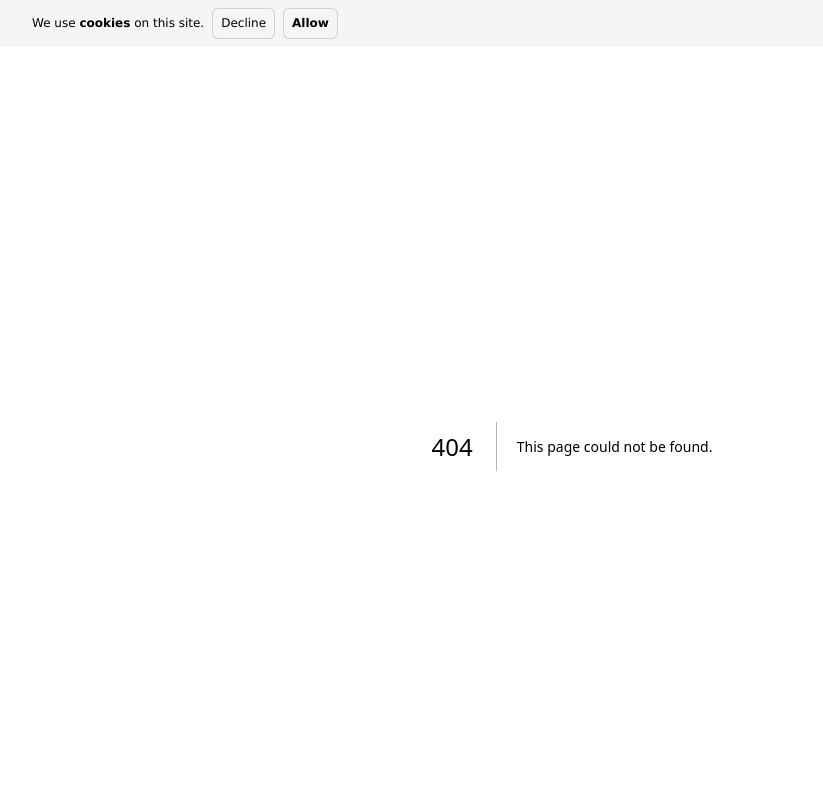
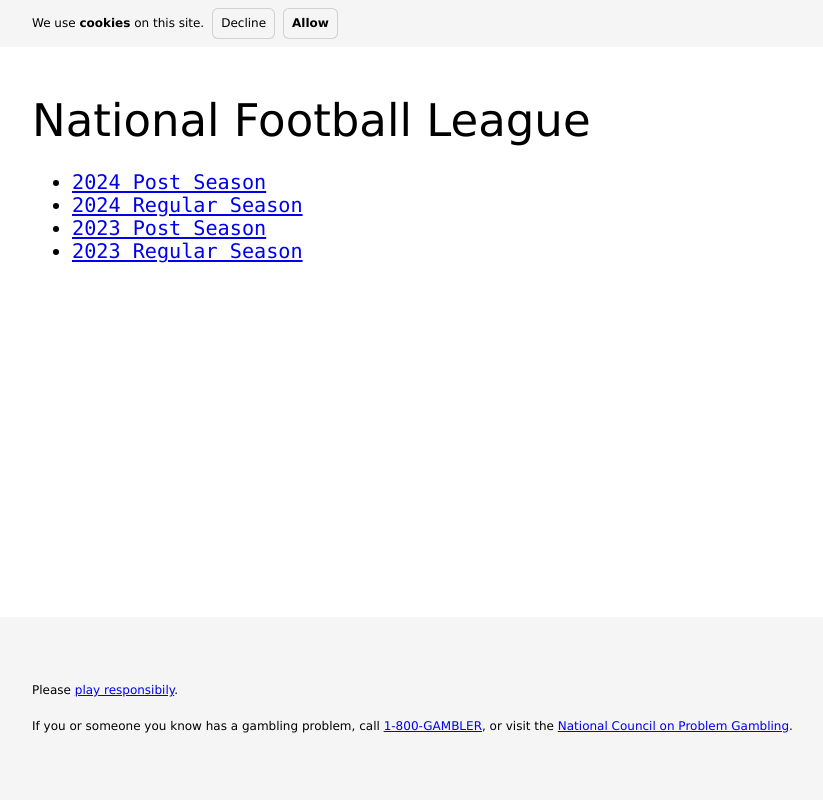
Before and after one commit to richpicks/web, a Next.js app: page /nfl in a window 1280 px wide. Before the commit this address had no page. Shown: the top 800 px of the page, without its empty margins (68-891 px from the left). Built offline with nearby package versions, Linux system fonts and the light colour scheme.

Commit message:
NFL regular season 2025 prep work with updated author (#31)

```diff
--- /dev/null
+++ b/app/nfl/page.module.scss
@@ -0,0 +1,31 @@
+// STRUCTURAL RULES
+
+.section {
+  padding: 3rem 1.5rem;
+}
+
+.container {
+  margin: 0 auto;
+  max-width: 768px;
+}
+
+.body {
+  padding: 1.5rem 1.5rem 5rem;
+}
+
+// TYPOGRAPHIC RULES
+
+.heading {
+  margin-top: 0;
+  margin-bottom: 1rem;
+}
+
+.list {
+  font-family: 'Lucida Console', Courier, monospace;
+  font-size: 1.26rem;
+  margin-top: 1rem;
+  margin-bottom: 0;
+  &:first-child {
+    margin-top: 0;
+  }
+}
--- /dev/null
+++ b/app/nfl/page.tsx
@@ -0,0 +1,47 @@
+import { Metadata } from 'next'
+import Link from 'next/link'
+// import { PostType } from '@/app/lib/types'
+// import { Post } from '@/app/components/Post'
+// import { getSeasonPosts } from '@/app/lib/api'
+// import { Scoreboard } from '@/app/components/Scoreboard'
+import styles from './page.module.scss'
+
+export const metadata: Metadata = {
+  title: 'Rich Picks the National Football League',
+}
+
+const NFL = async () => {
+  // page data
+  // const regularSeasonID = '2cOksvEfEZ6p3w4zIDPyft'
+  // const regularSeasonPosts = (await getSeasonPosts(regularSeasonID)) ?? []
+  // JSX
+  return (
+    <article className="article">
+      <header className="header">
+        <div className="container">
+          <h1 className="heading">National Football League</h1>
+        </div>
+      </header>
+      <div className={styles.body}>
+        <div className="container">
+          <ul className={styles.list}>
+            <li>
+              <Link href="/nfl/2024-post-season">2024 Post Season</Link>
+            </li>
+            <li>
+              <Link href="/nfl/2024-regular-season">2024 Regular Season</Link>
+            </li>
+            <li>
+              <Link href="/nfl/2023-post-season">2023 Post Season</Link>
+            </li>
+            <li>
+              <Link href="/nfl/2023-regular-season">2023 Regular Season</Link>
+            </li>
+          </ul>
+        </div>
+      </div>
+    </article>
+  )
+}
+
+export default NFL
```
Also changed, not shown: app/page.tsx (+9 -12 lines), 2 other files (tests, documents, lock files or other folders).
